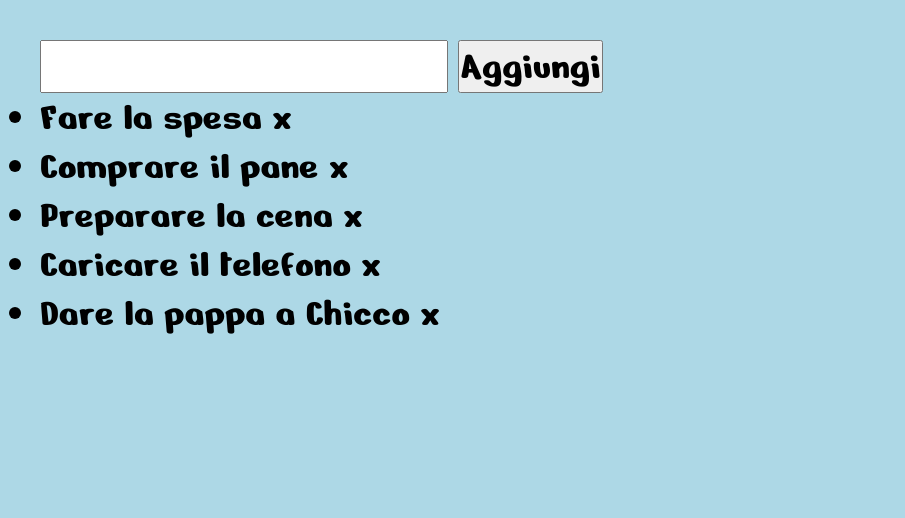
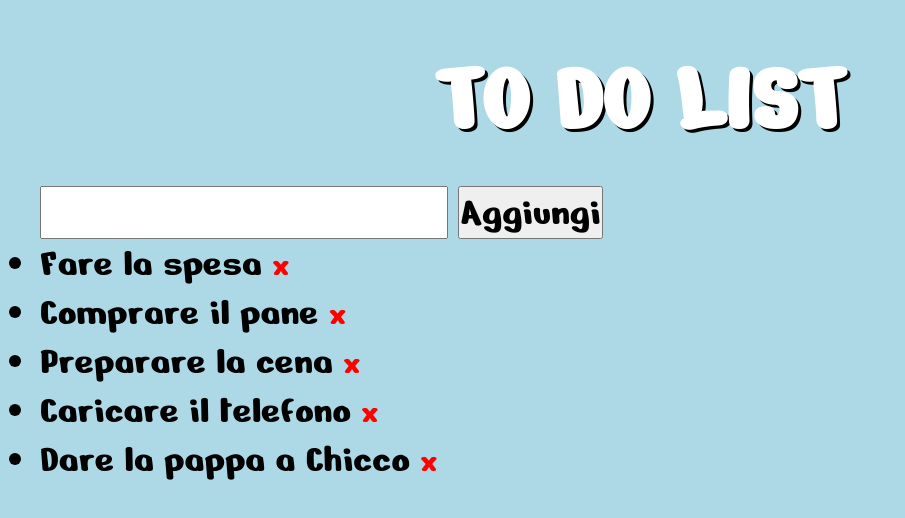
Before and after one commit to aleneri-github/vue-todolist, a plain HTML site: page index.html in a window 1280 px wide. Shown: the whole page, without its empty margins (0-905 px from the left). Drawn offline with nearby package versions, Linux system fonts and the light colour scheme.

Commit message:
Aggiornamento style

```diff
--- a/css/style.css
+++ b/css/style.css
@@ -4,6 +4,14 @@
   padding: 0;
   font-size: 40px;
   font-family: 'Nerko One', cursive;
+}
+
+h1 {
+  font-size: 100px;
+  text-align: center;
+  color: white;
+  text-shadow: 3px 3px black;
+  margin-bottom: 25px;
 }
 
 #root {
@@ -15,3 +23,9 @@
 ul {
   text-align: left;
 }
+
+span {
+  font-size: 35px;
+  color: red;
+  cursor: pointer;
+}
--- a/index.html
+++ b/index.html
@@ -11,8 +11,11 @@
   </head>
   <body>
     <div id="root">
+      <h1>TO DO LIST</h1>
 
       <!-- - aggiungere un campo di input e un pulsante per aggiungere nuove cose da fare alla lista; -->
+      <!-- Bonus:
+      - Oltre al click sul pulsante, consentire l'inserimento del nuovo item anche premendo il tasto Invio della tastiera, dopo aver scritto il testo nel campo di input. -->
 
       <input v-model="userInput" type="text" v-on:keyup.13="addtodo">
 
@@ -26,7 +29,6 @@
         </li>
       </ul>
 
-
     </div>
 
     <script src="js/script.js" charset="utf-8"></script>
--- a/js/script.js
+++ b/js/script.js
@@ -23,6 +23,7 @@ methods: {
     }
     },
 
+    // - cancellare un item dalla lista, al click sulla relativa icona 'X'.
     removeTodo: function (todo) {
     var index = this.todolist.indexOf(todo)
     this.todolist.splice(index, 1)
```
